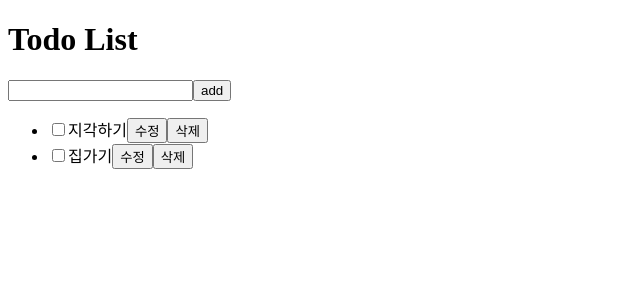
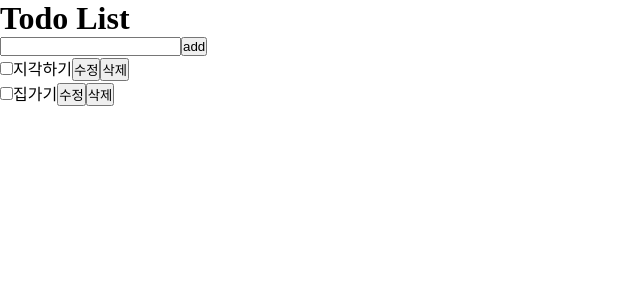
Before and after one commit to seohyeon1388/Programming_3401, a React (Vite) app: page / in a window 1280 px wide. Shown: the top 300 px of the page, without its empty margins (0-640 px from the left). Built offline with nearby package versions, Linux system fonts and the light colour scheme.

Commit message:
TodoListApp reser.css

```diff
--- a/src/main.jsx
+++ b/src/main.jsx
@@ -1,6 +1,7 @@
 import { StrictMode } from "react";
 import { createRoot } from "react-dom/client";
 // import './index.css'
+import "./reset.css";
 import TodoListApp from "./TodoListApp.jsx";
 
 createRoot(document.getElementById("root")).render(
--- /dev/null
+++ b/src/reset.css
@@ -0,0 +1,8 @@
+*{
+    margin: 0;
+    padding: 0;
+    box-sizing: border-box;
+}
+ul{
+    list-style: none;
+}
```
Also changed, not shown: 1 other file (tests, documents, lock files or other folders).
